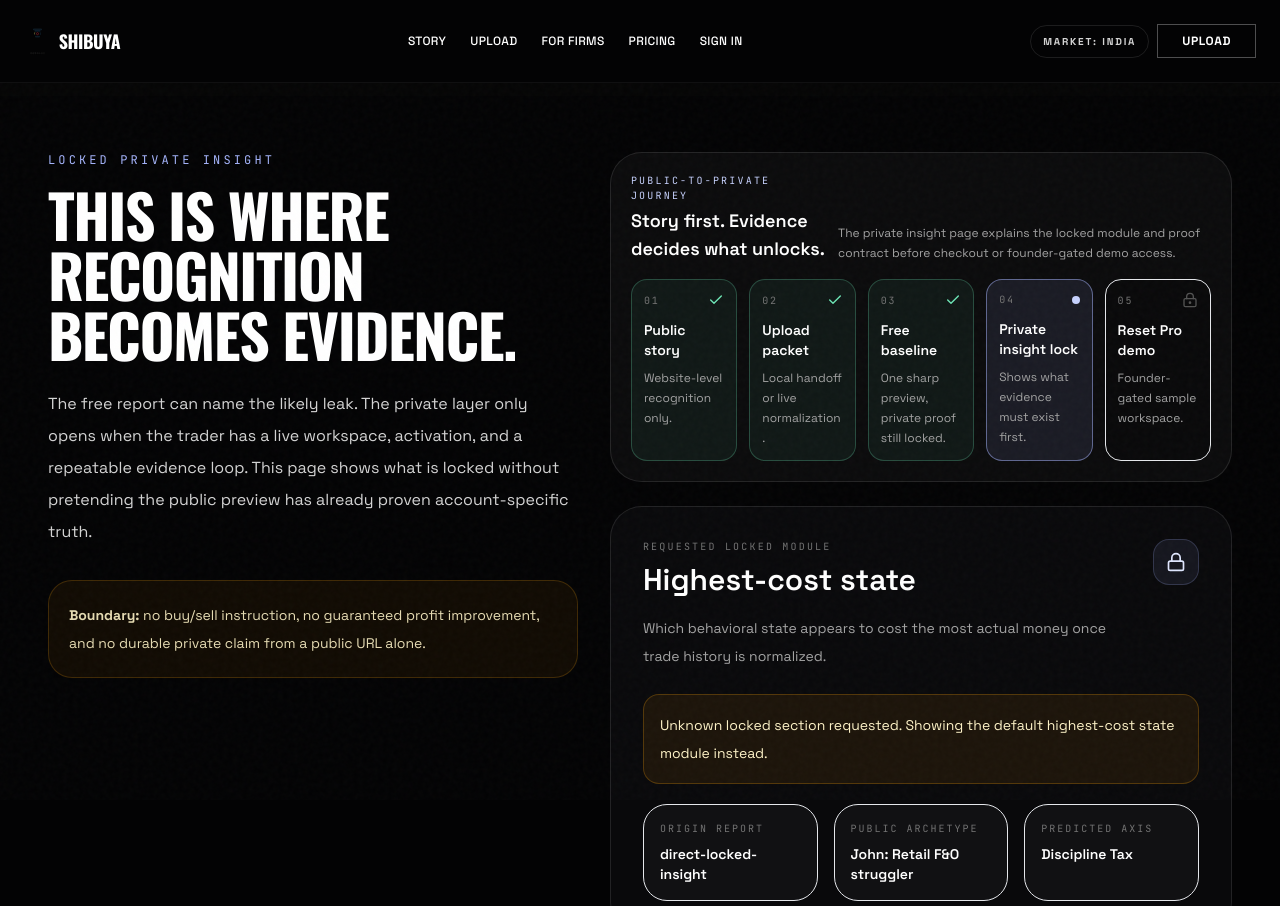
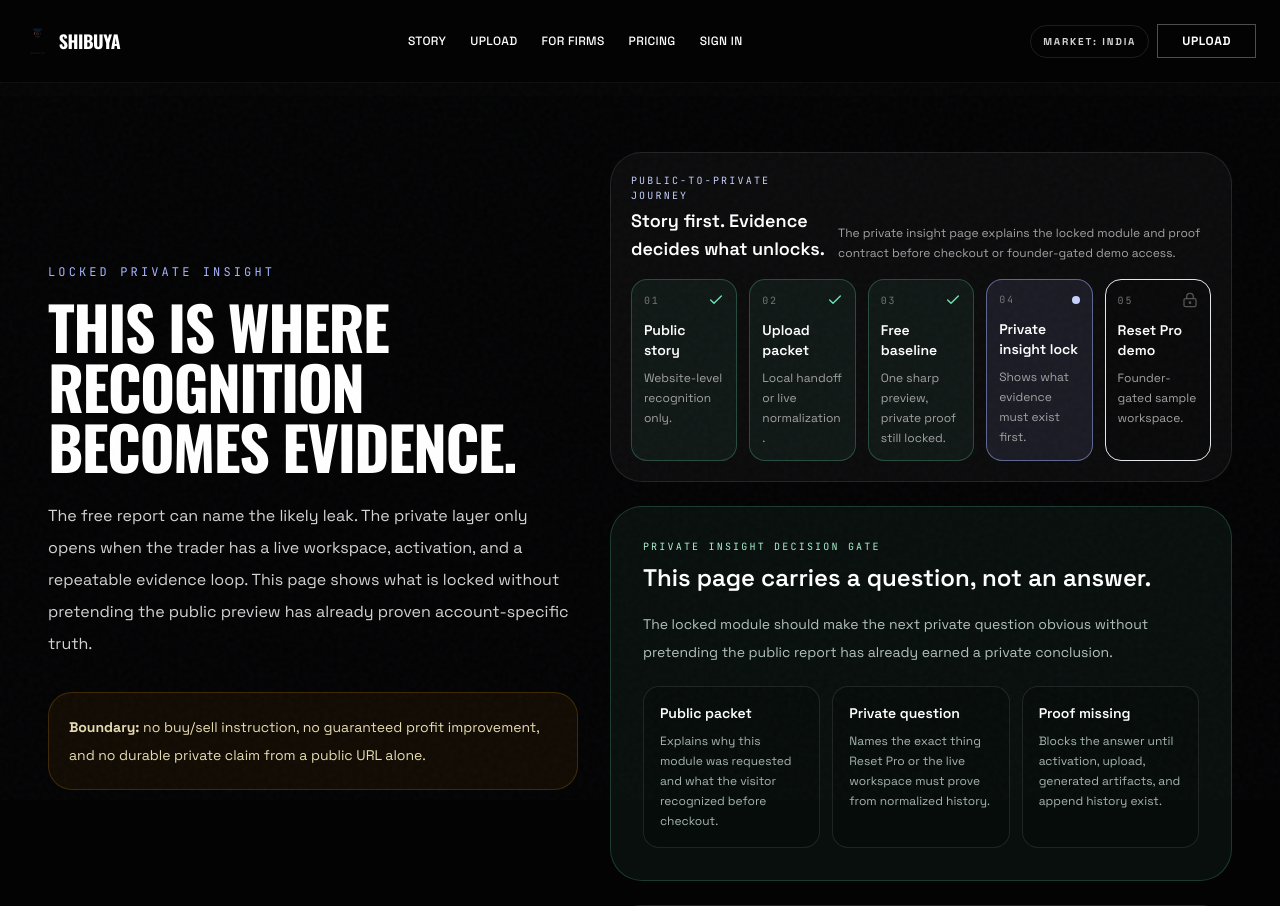
Before and after one commit to juninhogaucho/shibuya-analytics, a React (Vite) app: page /insight/1 in a window 1280 px wide. Shown: the top 906 px of the page. Built offline with nearby package versions, Linux system fonts and the light colour scheme; no server answers.

Commit message:
Clarify locked insight proof gate

```diff
--- a/src/pages/marketing/LockedInsightPage.tsx
+++ b/src/pages/marketing/LockedInsightPage.tsx
@@ -5,6 +5,21 @@ import { addMarketToPath, getPlanForMarket, resolveMarket } from '../../lib/mark
 import { appendPublicStoryHandoffParams, readPublicStoryHandoff } from '../../lib/publicStoryHandoff'
 import { getPublicReportSession } from '../../lib/publicReportSession'
 import { buildFreeReportPreview, buildLockedInsightPreview, toReportSectionSlug } from '../../lib/storyExperience'
+
+const LOCKED_INSIGHT_DECISION_CHECKS = [
+  {
+    label: 'Public packet',
+    body: 'Explains why this module was requested and what the visitor recognized before checkout.',
+  },
+  {
+    label: 'Private question',
+    body: 'Names the exact thing Reset Pro or the live workspace must prove from normalized history.',
+  },
+  {
+    label: 'Proof missing',
+    body: 'Blocks the answer until activation, upload, generated artifacts, and append history exist.',
+  },
+] as const
 
 export default function LockedInsightPage() {
   const { section } = useParams()
@@ -84,13 +99,13 @@ export default function LockedInsightPage() {
   )
 
   return (
-    <section className="min-h-screen bg-[#030304] px-6 pb-20 pt-14 text-white md:px-12">
-      <div className="mx-auto grid max-w-7xl gap-8 lg:grid-cols-[0.92fr_1.08fr] lg:items-start">
-        <div className="lg:sticky lg:top-28">
+    <section className="min-h-screen overflow-x-hidden bg-[#030304] px-4 pb-20 pt-14 text-white sm:px-6 md:px-12">
+      <div className="mx-0 grid w-full max-w-[22.25rem] min-w-0 gap-8 sm:mx-auto sm:max-w-7xl lg:grid-cols-[0.92fr_1.08fr] lg:items-start">
+        <div className="min-w-0 lg:sticky lg:top-28">
           <p className="mb-4 font-mono text-xs uppercase tracking-[0.26em] text-indigo-300">
             Locked Private Insight
           </p>
-          <h1 className="font-display text-4xl font-black uppercase leading-tight tracking-tight md:text-6xl">
+          <h1 className="break-words font-display text-4xl font-black uppercase leading-tight tracking-tight md:text-6xl">
             This is where recognition becomes evidence.
           </h1>
           <p className="mt-6 max-w-2xl text-base leading-8 text-neutral-300">
@@ -105,11 +120,32 @@ export default function LockedInsightPage() {
           </div>
         </div>
 
-        <div className="space-y-6">
+        <div className="min-w-0 space-y-6">
           <PublicJourneySpine
             activeStage="insight"
             detail="The private insight page explains the locked module and proof contract before checkout or founder-gated demo access."
           />
+
+          <article className="rounded-[2rem] border border-emerald-300/20 bg-emerald-300/[0.055] p-5 md:p-8">
+            <p className="font-mono text-[10px] uppercase tracking-[0.22em] text-emerald-200">
+              Private insight decision gate
+            </p>
+            <h2 className="mt-2 text-2xl font-semibold text-white">
+              This page carries a question, not an answer.
+            </h2>
+            <p className="mt-4 text-sm leading-7 text-emerald-50/75">
+              The locked module should make the next private question obvious without pretending the public report has
+              already earned a private conclusion.
+            </p>
+            <div className="mt-5 grid gap-3 md:grid-cols-3">
+              {LOCKED_INSIGHT_DECISION_CHECKS.map((item) => (
+                <div key={item.label} className="rounded-2xl border border-white/10 bg-black/20 p-4">
+                  <p className="text-sm font-semibold text-white">{item.label}</p>
+                  <p className="mt-2 text-xs leading-5 text-emerald-50/70">{item.body}</p>
+                </div>
+              ))}
+            </div>
+          </article>
 
           <article className="rounded-[2rem] border border-white/10 bg-[#09090B] p-5 md:p-8">
             <div className="mb-6 flex items-start justify-between gap-4">
```
Also changed, not shown: 1 other file (tests, documents, lock files or other folders). Lines whose indentation alone changed are shown as unchanged.
